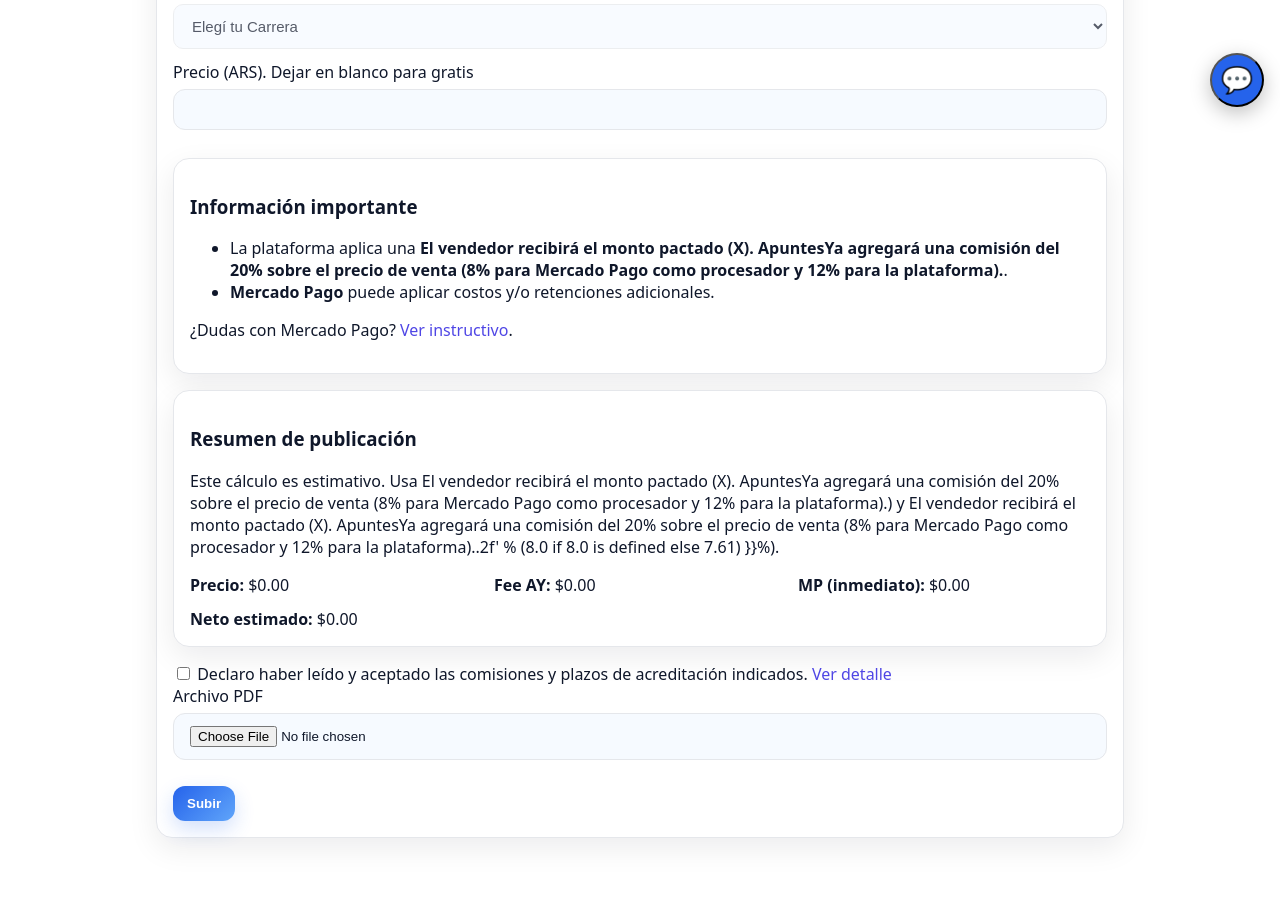
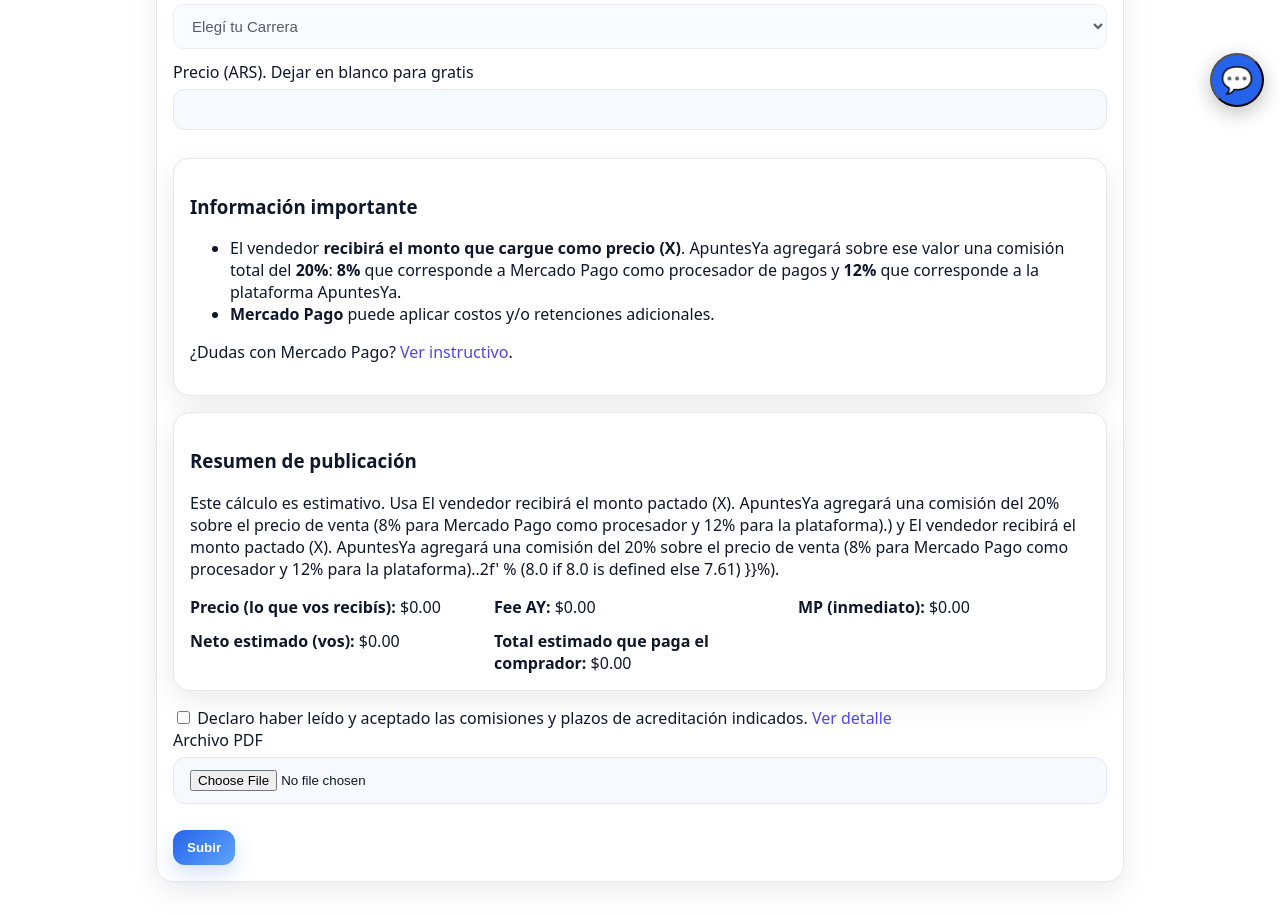
Before and after one commit to francozapata/APUNTESYAFINAL, a Flask app: template apuntesya2/templates/upload.html in a window 1280 px wide. Shown: the part 677-1591 px from the top of the page. Run offline with Flask 3, Linux system fonts and the light colour scheme; the template is opened without the code that fills it, so the values that code supplies are empty.

Commit message:
CAMBIOS FINALES(????

```diff
--- a/apuntesya2/templates/upload.html
+++ b/apuntesya2/templates/upload.html
@@ -16,7 +16,7 @@
     <div class="card" style="margin-top:16px">
       <h3>Información importante</h3>
       <ul class="list-disc pl-6">
-        <li>La plataforma aplica una <strong>El vendedor recibirá el monto pactado (X). ApuntesYa agregará una comisión del 20% sobre el precio de venta (8% para Mercado Pago como procesador y 12% para la plataforma).</strong>.</li>
+        <li>El vendedor <strong>recibirá el monto que cargue como precio (X)</strong>. ApuntesYa agregará sobre ese valor una comisión total del <strong>20%</strong>: <strong>8%</strong> que corresponde a Mercado Pago como procesador de pagos y <strong>12%</strong> que corresponde a la plataforma ApuntesYa.</li>
         <li><strong>Mercado Pago</strong> puede aplicar costos y/o retenciones adicionales.</li>
         {% if config.IIBB_ENABLED %}
         <li>Pueden aplicarse retenciones de <strong>IIBB</strong> según jurisdicción.</li>
@@ -27,16 +27,16 @@
         <a href="{{ url_for('help_mp') }}" class="text-blue-600 hover:underline">Ver instructivo</a>.
       </p>
     </div>
-    <div class="card mt-4" id="resumen-publicacion" data-ay="{{ config.PLATFORM_FEE_PCT or 5 }}"
-      data-mp="{{ 8.0 if 8.0 is defined else 7.61 }}">
+    <div class="card mt-4" id="resumen-publicacion" data-ay="12.0" data-mp="8.0">
       <h3>Resumen de publicación</h3>
       <p class="text-sm">Este cálculo es estimativo. Usa El vendedor recibirá el monto pactado (X). ApuntesYa agregará una comisión del 20% sobre el precio de venta (8% para Mercado Pago como procesador y 12% para la plataforma).</strong>) y El vendedor recibirá el monto pactado (X). ApuntesYa agregará una comisión del 20% sobre el precio de venta (8% para Mercado Pago como procesador y 12% para la plataforma)..2f' %
           (8.0 if 8.0 is defined else 7.61) }}%</strong>).</p>
       <div class="grid">
-        <div><strong>Precio:</strong> $<span id="rp-precio">0.00</span></div>
+        <div><strong>Precio (lo que vos recibís):</strong> $<span id="rp-precio">0.00</span></div>
         <div><strong>Fee AY:</strong> $<span id="rp-ay">0.00</span></div>
         <div><strong>MP (inmediato):</strong> $<span id="rp-mp">0.00</span></div>
-        <div><strong>Neto estimado:</strong> $<span id="rp-neto">0.00</span></div>
+        <div><strong>Neto estimado (vos):</strong> $<span id="rp-neto">0.00</span></div>
+        <div><strong>Total estimado que paga el comprador:</strong> $<span id="rp-buyer">0.00</span></div>
       </div>
     </div>
     <div class="mt-3">
```
